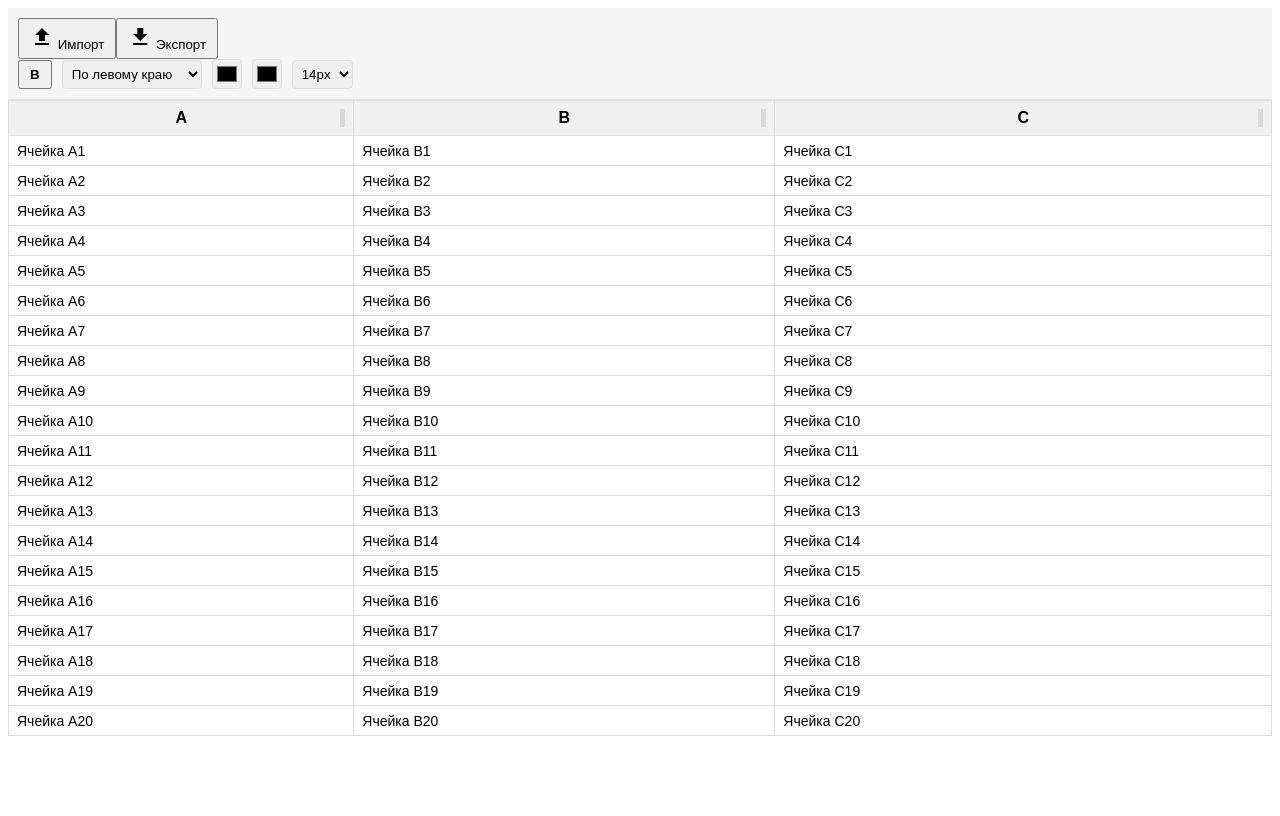
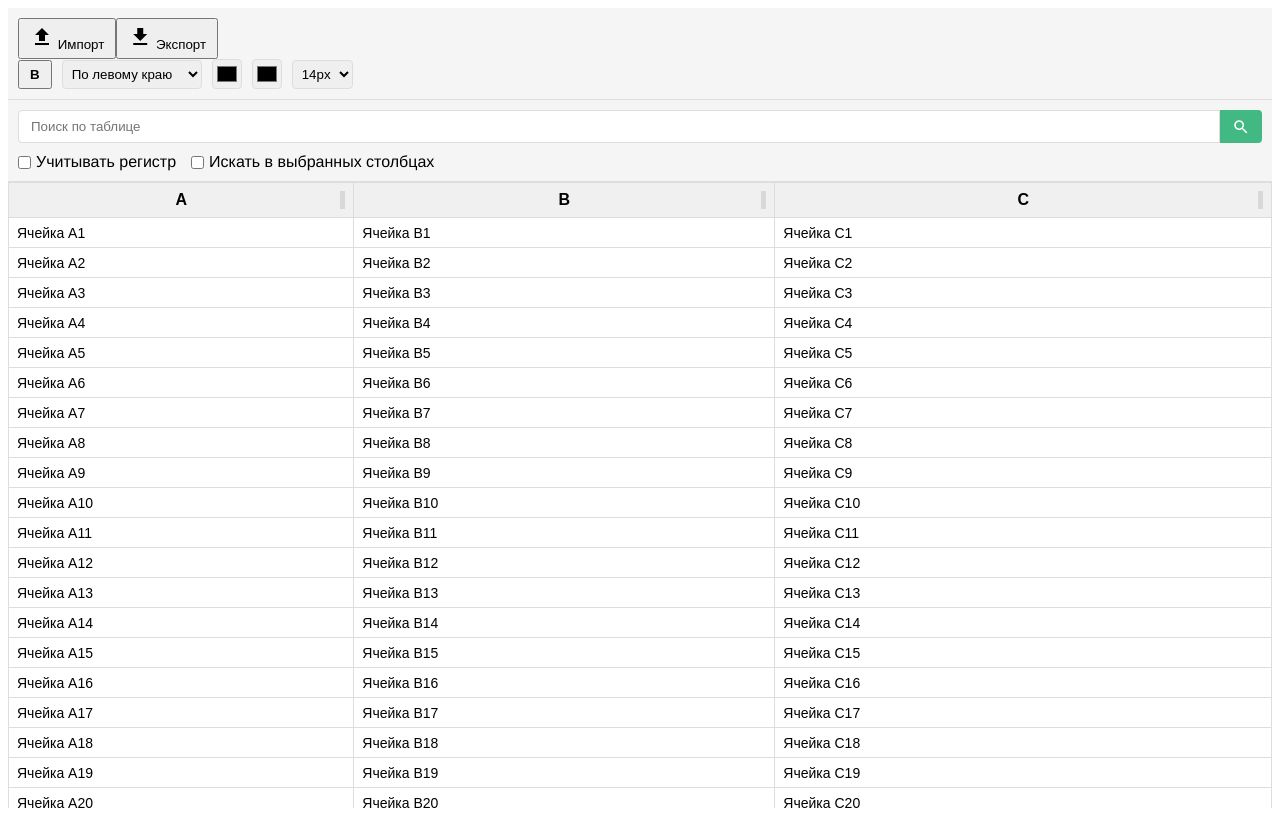
Before and after one commit to zzsxd/SpreadsheetEditor, a Vue app in the folder vue-project/: page / in a window 1280 px wide. Built offline with nearby package versions, Linux system fonts and the light colour scheme.

Commit message:
fix search

```diff
--- a/vue-project/src/components/ExcelGrid.vue
+++ b/vue-project/src/components/ExcelGrid.vue
@@ -1,4 +1,5 @@
 <template>
+  <div class="excel-container">
     <div
       class="excel-grid"
       @mousedown="startSelection"
@@ -37,7 +38,9 @@
               class="data-cell"
               :class="{
                 selected: isSelected(rowIndex, col.id),
-              'selection-area': isInSelectionArea(rowIndex, col.id)
+                'selection-area': isInSelectionArea(rowIndex, col.id),
+                'text-truncated': shouldTruncate(row[col.id]?.value),
+                'search-match': isSearchMatch(rowIndex, col.id)
               }"
               :style="{
                 width: col.width + 'px',
@@ -46,6 +49,8 @@
               :data-col-id="col.id"
               @click.stop="handleCellClick(rowIndex, col.id, $event)"
               @dblclick.stop="startEditing(rowIndex, col.id)"
+              @mouseenter="showTooltipIfNeeded($event, row[col.id]?.value)"
+              @mouseleave="hideTooltip"
             >
               <div class="cell-content">
                 <span v-if="!isEditing(rowIndex, col.id)">
@@ -68,10 +73,22 @@
         </tbody>
       </table>
     </div>
+
+    <div
+      v-if="tooltip.visible"
+      class="tooltip"
+      :style="{
+        left: `${tooltip.x}px`,
+        top: `${tooltip.y}px`
+      }"
+    >
+      {{ tooltip.text }}
+    </div>
+  </div>
 </template>
 
 <script setup>
-import { ref, nextTick } from 'vue'
+import { ref, nextTick, computed } from 'vue'
 
 const props = defineProps({
   data: {
@@ -83,6 +100,10 @@ const props = defineProps({
     required: true
   },
   selectedCells: {
+    type: Array,
+    default: () => []
+  },
+  searchResults: {
     type: Array,
     default: () => []
   }
@@ -99,6 +120,12 @@ const editingCell = ref(null)
 const editingValue = ref('')
 const isSelecting = ref(false)
 const selectionStart = ref(null)
+const tooltip = ref({
+  visible: false,
+  text: '',
+  x: 0,
+  y: 0
+})
 
 // Редактирование ячеек
 const startEditing = async (rowIndex, colId) => {
@@ -133,32 +160,33 @@ const startSelection = (e) => {
   const cell = getCellFromEvent(e)
   if (!cell) return
 
-  isSelecting.value = true
-  selectionStart.value = cell
-
+  // Ctrl/Cmd + клик - добавить/удалить из выделения
   if (e.ctrlKey || e.metaKey) {
-    // Добавляем к существующему выделению
     const existingIndex = props.selectedCells.findIndex(
       c => c.rowIndex === cell.rowIndex && c.colId === cell.colId
     )
 
     if (existingIndex >= 0) {
-      // Удаляем если уже выделена
       const newSelection = [...props.selectedCells]
       newSelection.splice(existingIndex, 1)
       emit('update:selected-cells', newSelection)
     } else {
-      // Добавляем если не выделена
       emit('update:selected-cells', [...props.selectedCells, cell])
     }
-  } else if (e.shiftKey && props.selectedCells.length > 0) {
-    // Выделяем диапазон
+    return
+  }
+
+  // Shift + клик - выделить диапазон
+  if (e.shiftKey && props.selectedCells.length > 0) {
     const lastSelected = props.selectedCells[props.selectedCells.length - 1]
     updateSelectionArea(lastSelected, cell)
-  } else {
-    // Новое выделение
+    return
+  }
+
+  // Обычный клик - новое выделение
+  isSelecting.value = true
+  selectionStart.value = cell
   emit('update:selected-cells', [cell])
-  }
 }
 
 const handleSelection = (e) => {
@@ -175,8 +203,7 @@ const endSelection = () => {
 }
 
 const handleCellClick = (rowIndex, colId, event) => {
-  // Обработка кликов уже происходит в startSelection
-  // Эта функция нужна только для stopPropagation
+  event.stopPropagation()
 }
 
 const getCellFromEvent = (e) => {
@@ -185,7 +212,7 @@ const getCellFromEvent = (e) => {
 
   const rowElement = cellElement.parentElement
   const rowIndex = parseInt(rowElement.dataset.rowIndex)
-  const colId = parseInt(cellElement.dataset.colId)
+  const colId = cellElement.dataset.colId
 
   return { rowIndex, colId }
 }
@@ -193,13 +220,13 @@ const getCellFromEvent = (e) => {
 const updateSelectionArea = (startCell, endCell) => {
   const startRow = Math.min(startCell.rowIndex, endCell.rowIndex)
   const endRow = Math.max(startCell.rowIndex, endCell.rowIndex)
-  const startCol = Math.min(startCell.colId, endCell.colId)
-  const endCol = Math.max(startCell.colId, endCell.colId)
+  const startCol = Math.min(parseInt(startCell.colId), parseInt(endCell.colId))
+  const endCol = Math.max(parseInt(startCell.colId), parseInt(endCell.colId))
 
   const selected = []
   for (let row = startRow; row <= endRow; row++) {
     for (let col = startCol; col <= endCol; col++) {
-      selected.push({ rowIndex: row, colId: col })
+      selected.push({ rowIndex: row, colId: col.toString() })
     }
   }
 
@@ -208,44 +235,72 @@ const updateSelectionArea = (startCell, endCell) => {
 
 const isSelected = (rowIndex, colId) => {
   return props.selectedCells.some(
-    cell => cell.rowIndex === rowIndex && cell.colId === colId
+    cell => cell.rowIndex === rowIndex && cell.colId === colId.toString()
   )
 }
 
 const isInSelectionArea = (rowIndex, colId) => {
   if (!isSelecting.value || !selectionStart.value) return false
 
-  const currentCell = getCurrentHoveredCell()
-  if (!currentCell) return false
-
-  const startRow = Math.min(selectionStart.value.rowIndex, currentCell.rowIndex)
-  const endRow = Math.max(selectionStart.value.rowIndex, currentCell.rowIndex)
-  const startCol = Math.min(selectionStart.value.colId, currentCell.colId)
-  const endCol = Math.max(selectionStart.value.colId, currentCell.colId)
+  const startRow = Math.min(selectionStart.value.rowIndex, rowIndex)
+  const endRow = Math.max(selectionStart.value.rowIndex, rowIndex)
+  const startCol = Math.min(parseInt(selectionStart.value.colId), parseInt(colId))
+  const endCol = Math.max(parseInt(selectionStart.value.colId), parseInt(colId))
 
   return rowIndex >= startRow && rowIndex <= endRow &&
-         colId >= startCol && colId <= endCol
+         parseInt(colId) >= startCol && parseInt(colId) <= endCol
 }
 
-const getCurrentHoveredCell = () => {
-  // В реальном проекте нужно отслеживать текущую позицию мыши
-  // Здесь упрощенная реализация
-  return selectionStart.value
+const isSearchMatch = (rowIndex, colId) => {
+  return props.searchResults.some(
+    cell => cell.rowIndex === rowIndex && cell.colId === colId.toString()
+  )
+}
+
+// Автоскрытие длинного текста
+const shouldTruncate = (text) => {
+  if (!text) return false
+  return text.length > 20
+}
+
+// Подсказки для обрезанного текста
+const showTooltipIfNeeded = (event, text) => {
+  if (!shouldTruncate(text)) return
+
+  const cell = event.target.closest('.data-cell')
+  if (!cell) return
+
+  const cellRect = cell.getBoundingClientRect()
+  tooltip.value = {
+    visible: true,
+    text,
+    x: cellRect.left,
+    y: cellRect.bottom
+  }
+}
+
+const hideTooltip = () => {
+  tooltip.value.visible = false
 }
 
 // Стили ячеек
 const getCellStyle = (cellData) => {
+  const style = cellData?.style || {}
   return {
-    fontWeight: cellData?.style?.fontWeight || 'normal',
-    textAlign: cellData?.style?.textAlign || 'left',
-    color: cellData?.style?.color || '#000000',
-    backgroundColor: cellData?.style?.backgroundColor || 'transparent',
-    fontSize: cellData?.style?.fontSize || '14px'
+    fontWeight: style.fontWeight || 'normal',
+    textAlign: style.textAlign || 'left',
+    color: style.color || '#000000',
+    backgroundColor: style.backgroundColor || '',
+    fontSize: style.fontSize || '14px'
   }
 }
 
 const getInputStyle = (cellData) => {
-  return getCellStyle(cellData)
+  return {
+    ...getCellStyle(cellData),
+    width: '100%',
+    height: '100%'
+  }
 }
 
 // Изменение размера столбцов
@@ -256,23 +311,34 @@ const startResize = (column, e) => {
 
   const doResize = (moveEvent) => {
     const newWidth = startWidth + (moveEvent.clientX - startX)
+    if (Math.abs(newWidth - column.width) > 2) {
       emit('resize-column', {
         colId: column.id,
         width: Math.max(30, newWidth)
       })
     }
+  }
 
   const stopResize = () => {
     document.removeEventListener('mousemove', doResize)
     document.removeEventListener('mouseup', stopResize)
+    document.body.style.cursor = ''
   }
 
+  document.body.style.cursor = 'col-resize'
   document.addEventListener('mousemove', doResize)
   document.addEventListener('mouseup', stopResize, { once: true })
 }
 </script>
 
 <style scoped>
+.excel-container {
+  position: relative;
+  width: 100%;
+  height: 100%;
+  overflow: hidden;
+}
+
 .excel-grid {
   width: 100%;
   height: 100%;
@@ -301,6 +367,7 @@ const startResize = (column, e) => {
   justify-content: center;
   align-items: center;
   position: relative;
+  height: 100%;
 }
 
 .resize-handle {
@@ -339,12 +406,21 @@ const startResize = (column, e) => {
   background-color: #f0f7ff;
 }
 
+.data-cell.search-match {
+  background-color: #fffacd;
+}
+
 .cell-content {
   width: 100%;
   height: 100%;
   overflow: hidden;
+}
+
+.text-truncated .cell-content {
+  white-space: nowrap;
+  overflow: hidden;
   text-overflow: ellipsis;
-  white-space: nowrap;
+  max-width: 100%;
 }
 
 .cell-input {
@@ -358,4 +434,18 @@ const startResize = (column, e) => {
   color: inherit;
   background: transparent;
 }
+
+.tooltip {
+  position: fixed;
+  background-color: rgba(0, 0, 0, 0.8);
+  color: white;
+  padding: 4px 8px;
+  border-radius: 4px;
+  font-size: 12px;
+  z-index: 1000;
+  pointer-events: none;
+  max-width: 300px;
+  word-wrap: break-word;
+  white-space: normal;
+}
 </style>
--- a/vue-project/src/components/SearchPanel.vue
+++ b/vue-project/src/components/SearchPanel.vue
@@ -85,6 +85,8 @@ function executeSearch() {
 
 function clearSearch() {
   searchQuery.value = ''
+  matchCase.value = false
+  searchInSelectedColumns.value = false
   emit('search', { query: '', columns: 'all' })
 }
 </script>
--- a/vue-project/src/components/Toolbar.vue
+++ b/vue-project/src/components/Toolbar.vue
@@ -59,7 +59,6 @@
 import { ref, watch } from 'vue'
 import * as XLSX from 'xlsx'
 
-
 const props = defineProps({
   currentStyles: {
     type: Object,
@@ -67,7 +66,7 @@ const props = defineProps({
       fontWeight: 'normal',
       textAlign: 'left',
       color: '#000000',
-      backgroundColor: 'transparent',
+      backgroundColor: '',
       fontSize: '14px'
     })
   }
--- a/vue-project/src/views/HomeView.vue
+++ b/vue-project/src/views/HomeView.vue
@@ -1,4 +1,3 @@
-
 <template>
   <div class="home">
     <Toolbar
@@ -7,10 +6,15 @@
       @import-data="handleImport"
       @export-excel="exportExcel"
     />
+    <SearchPanel
+      :columns="columns"
+      @search="handleSearch"
+    />
     <ExcelGrid
       :data="currentData"
       :columns="columns"
       :selected-cells="selectedCells"
+      :search-results="searchResults"
       @update:selected-cells="selectedCells = $event"
       @update-cell="updateCell"
       @resize-column="resizeColumn"
@@ -23,6 +27,7 @@ import { ref, computed } from 'vue'
 import * as XLSX from 'xlsx'
 import Toolbar from '@/components/Toolbar.vue'
 import ExcelGrid from '@/components/ExcelGrid.vue'
+import SearchPanel from '@/components/SearchPanel.vue'
 
 // Инициализация данных
 const sheets = ref([
@@ -30,53 +35,49 @@ const sheets = ref([
     id: 1,
     name: 'Лист1',
     data: Array(20).fill().map((_, row) => ({
-      1: { value: `Ячейка A${row + 1}`, style: {} },
-      2: { value: `Ячейка B${row + 1}`, style: {} },
-      3: { value: `Ячейка C${row + 1}`, style: {} }
+      '1': { value: `Ячейка A${row + 1}`, style: {} },
+      '2': { value: `Ячейка B${row + 1}`, style: {} },
+      '3': { value: `Ячейка C${row + 1}`, style: {} }
     }))
   }
 ])
 
 const activeSheet = ref(1)
 const columns = ref([
-  { id: 1, name: 'A', width: 120 },
-  { id: 2, name: 'B', width: 150 },
-  { id: 3, name: 'C', width: 180 }
+  { id: '1', name: 'A', width: 120 },
+  { id: '2', name: 'B', width: 150 },
+  { id: '3', name: 'C', width: 180 }
 ])
 
-
 const selectedCells = ref([])
+const searchResults = ref([])
+const searchQuery = ref('')
 
 // Вычисляемое свойство для текущих данных
 const currentData = computed(() => {
   const sheet = sheets.value.find(s => s.id === activeSheet.value)
   return sheet ? sheet.data : []
 })
+
 // Получение стилей для выделенных ячеек
 const getCurrentCellStyles = () => {
   if (selectedCells.value.length === 0) return {
     fontWeight: 'normal',
     textAlign: 'left',
     color: '#000000',
-    backgroundColor: 'transparent',
+    backgroundColor: '',
     fontSize: '14px'
   }
 
-  // Берем стили первой выделенной ячейки
   const firstCell = selectedCells.value[0]
   const sheet = sheets.value.find(s => s.id === activeSheet.value)
   return sheet?.data[firstCell.rowIndex]?.[firstCell.colId]?.style || {
     fontWeight: 'normal',
     textAlign: 'left',
     color: '#000000',
-    backgroundColor: 'transparent',
+    backgroundColor: '',
     fontSize: '14px'
   }
-}
-
-// Обновление выбранной ячейки
-const updateSelectedCells = (cells) => {
-  selectedCells.value = cells
 }
 
 // Обновление содержимого ячейки
@@ -86,8 +87,6 @@ const updateCell = ({ rowIndex, colId, value }) => {
     sheet.data[rowIndex][colId].value = value
   }
 }
-
-
 
 // Применение стилей к выделенным ячейкам
 const applyStylesToSelectedCells = (styles) => {
@@ -114,37 +113,75 @@ const resizeColumn = ({ colId, width }) => {
   }
 }
 
+// Поиск по таблице
+const handleSearch = ({ query, matchCase, columns: searchColumns }) => {
+  searchQuery.value = query
+  if (!query.trim()) {
+    searchResults.value = []
+    return
+  }
+
+  const sheet = sheets.value.find(s => s.id === activeSheet.value)
+  if (!sheet) return
+
+  const results = []
+  const searchText = matchCase ? query : query.toLowerCase()
+
+  sheet.data.forEach((row, rowIndex) => {
+    Object.entries(row).forEach(([colId, cell]) => {
+      if (searchColumns !== 'all' && !searchColumns.includes(colId)) return
+
+      const cellText = matchCase
+        ? cell.value
+        : cell.value?.toLowerCase()
+
+      if (cellText?.includes(searchText)) {
+        results.push({ rowIndex, colId })
+      }
+    })
+  })
+
+  searchResults.value = results
+  if (results.length > 0) {
+    selectedCells.value = [results[0]]
+  }
+}
+
 // Импорт данных из Excel
 const handleImport = (jsonData) => {
   if (!jsonData || !jsonData.length) return
 
-  // Определяем количество колонок
   const maxColumns = Math.max(...jsonData.map(row => row.length))
 
-  // Создаем новые колонки
   const newColumns = Array.from({ length: maxColumns }, (_, i) => ({
-    id: i + 1,
+    id: (i + 1).toString(),
     name: String.fromCharCode(65 + i),
     width: 120
   }))
 
-  // Преобразуем данные
   const newData = jsonData.map(row => {
     const cellData = {}
     newColumns.forEach((col, colIndex) => {
       cellData[col.id] = {
         value: row[colIndex] !== undefined ? String(row[colIndex]) : '',
-        style: {}
+        style: {
+          fontWeight: 'normal',
+          textAlign: 'left',
+          color: '#000000',
+          backgroundColor: '',
+          fontSize: '14px'
+        }
       }
     })
     return cellData
   })
 
-  // Обновляем текущий лист
   const sheet = sheets.value.find(s => s.id === activeSheet.value)
   if (sheet) {
     sheet.data = newData
     columns.value = newColumns
+    selectedCells.value = []
+    searchResults.value = []
   }
 }
 
@@ -153,12 +190,10 @@ const exportExcel = () => {
   const sheet = sheets.value.find(s => s.id === activeSheet.value)
   if (!sheet) return
 
-  // Преобразуем данные
   const exportData = sheet.data.map(row => {
     return columns.value.map(col => row[col.id]?.value || '')
   })
 
-  // Создаем книгу Excel
   const worksheet = XLSX.utils.aoa_to_sheet(exportData)
   const workbook = XLSX.utils.book_new()
   XLSX.utils.book_append_sheet(workbook, worksheet, sheet.name)
```
Also changed, not shown: 1 other file (tests, documents, lock files or other folders). Lines whose indentation alone changed are shown as unchanged.
